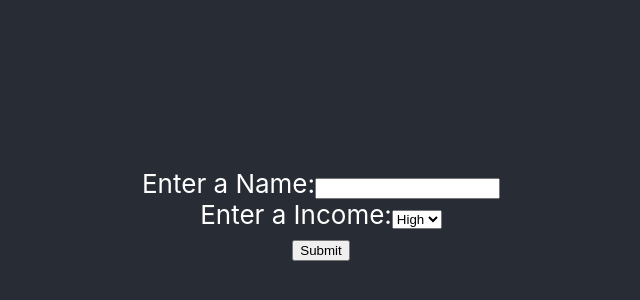
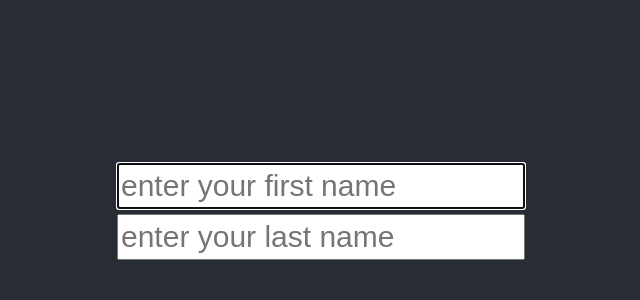
Before and after one commit to MallikarjunaTM/react-form, a React (Create React App) app: page / in a window 1280 px wide. Shown: the part 186-486 px from the top of the page, without its empty margins (319-959 px from the left). Built offline with nearby package versions, Linux system fonts and the light colour scheme.

Commit message:
Forward UseRef example

```diff
--- a/src/App.js
+++ b/src/App.js
@@ -1,49 +1,36 @@
 import logo from './logo.svg';
 import './App.css';
-import React, {useState} from 'react';
+import React, {useRef,useEffect} from 'react';
+import Input from './components/Input';
+function App() {
+ const inputStyle={
+   marginBottom:'5px',
+   width:'400px',
+   height:'40px',
+   fontSize:'30px'
+ }
+ const firstnameRef=useRef();
+ const lastnameRef=useRef();
 
-function App() {
-  const [name,setName]=useState("");
-  const [income,setIncome]=useState("");
+ useEffect(()=>{
+   firstnameRef.current.focus();
+ },[])
 
-  const handleChangeName=e=>{
-    const value=e.target.value;
-    const name=e.target.name;
-    console.log(value);
-    console.log(name)
-    if(name==='name'){
-      setName(value);
-    }
+ const onFirstNameKeyDown = (e)=>{
+   if(e.key==='Enter'){
+     lastnameRef.current.focus();
+   }
+ }
 
-    if(name==='income'){
-      setIncome(value)
-    }
+ const onLastNameKeyDown = e =>{
 
-  }
-
-  const handleSubmit=e=>{
-    console.log("state  ",name);
-    e.preventDefault();
-  }
+ }
 
   return (
     <div className="App">
       <header className="App-header">
-        <form onSubmit={handleSubmit}>
-          <div>
-            <span>Enter a Name:</span>
-            <input type='text' name='name' value={name}  onChange={handleChangeName}/>
-          </div>
-          <div>
-            <span>Enter a Income:</span>
-            <select name='income' value={income} onChange={handleChangeName}>
-              <option value='High'>High</option>
-              <option value='Mid'>Mid</option>
-              <option value='Low'>Low</option>
-            </select>
-          </div>
-          <input type='submit' name='submit'/>
-        </form>
+        <Input ref={firstnameRef} onKeyDown={onFirstNameKeyDown} placeholder="enter your first name" style={inputStyle}/>
+        <Input ref={lastnameRef} onKeyDown={onLastNameKeyDown} placeholder="enter your last name" style={inputStyle}/>
       </header>
     </div>
   );
--- /dev/null
+++ b/src/components/Input.js
@@ -0,0 +1,9 @@
+import React from "react";
+
+const Input=({placeholder,style,onKeyDown},ref)=>(
+    <input ref={ref} onKeyDown={onKeyDown} type='text' placeholder={placeholder} style={style}/>
+);
+
+const ForwardInput=React.forwardRef(Input);
+
+export default ForwardInput;
```
